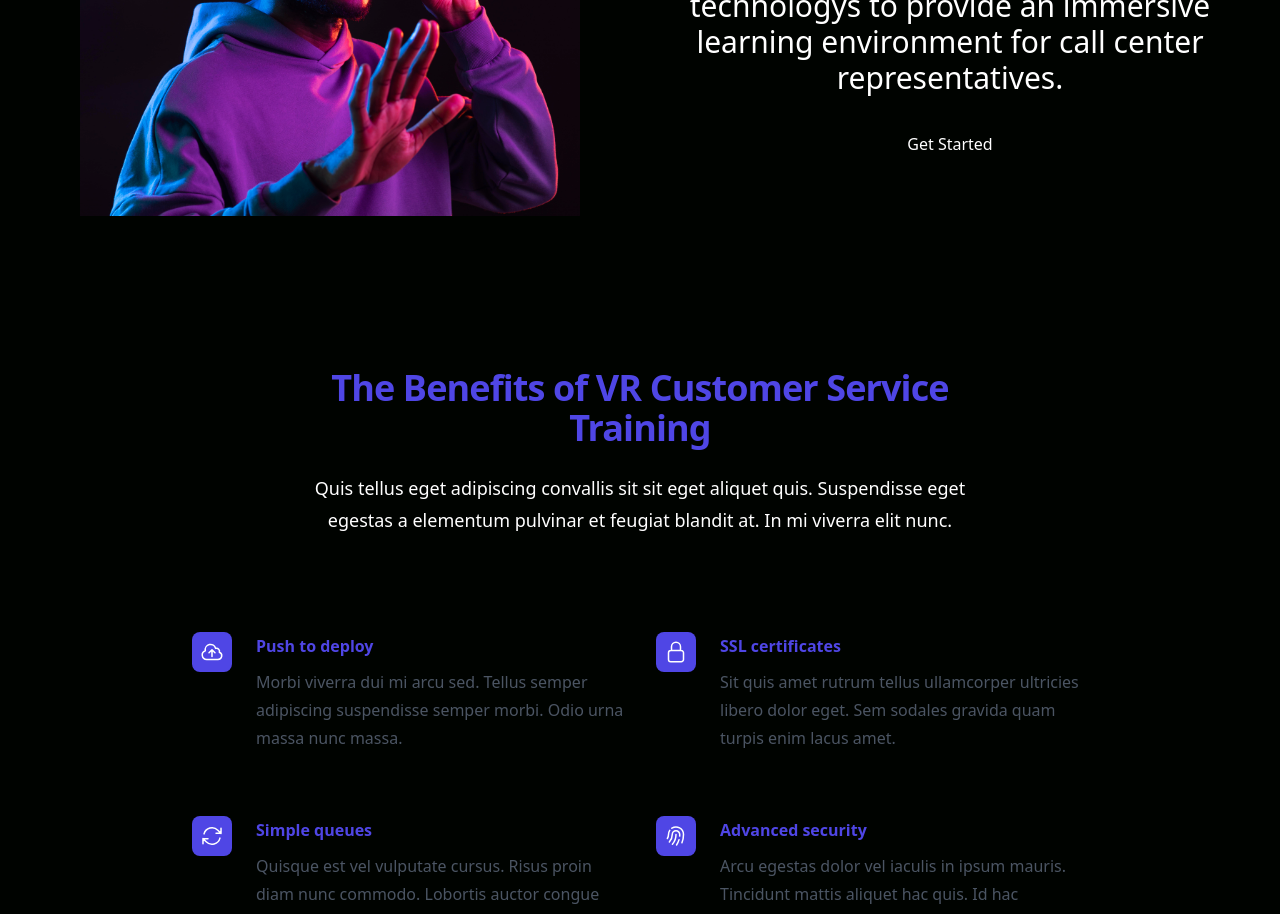
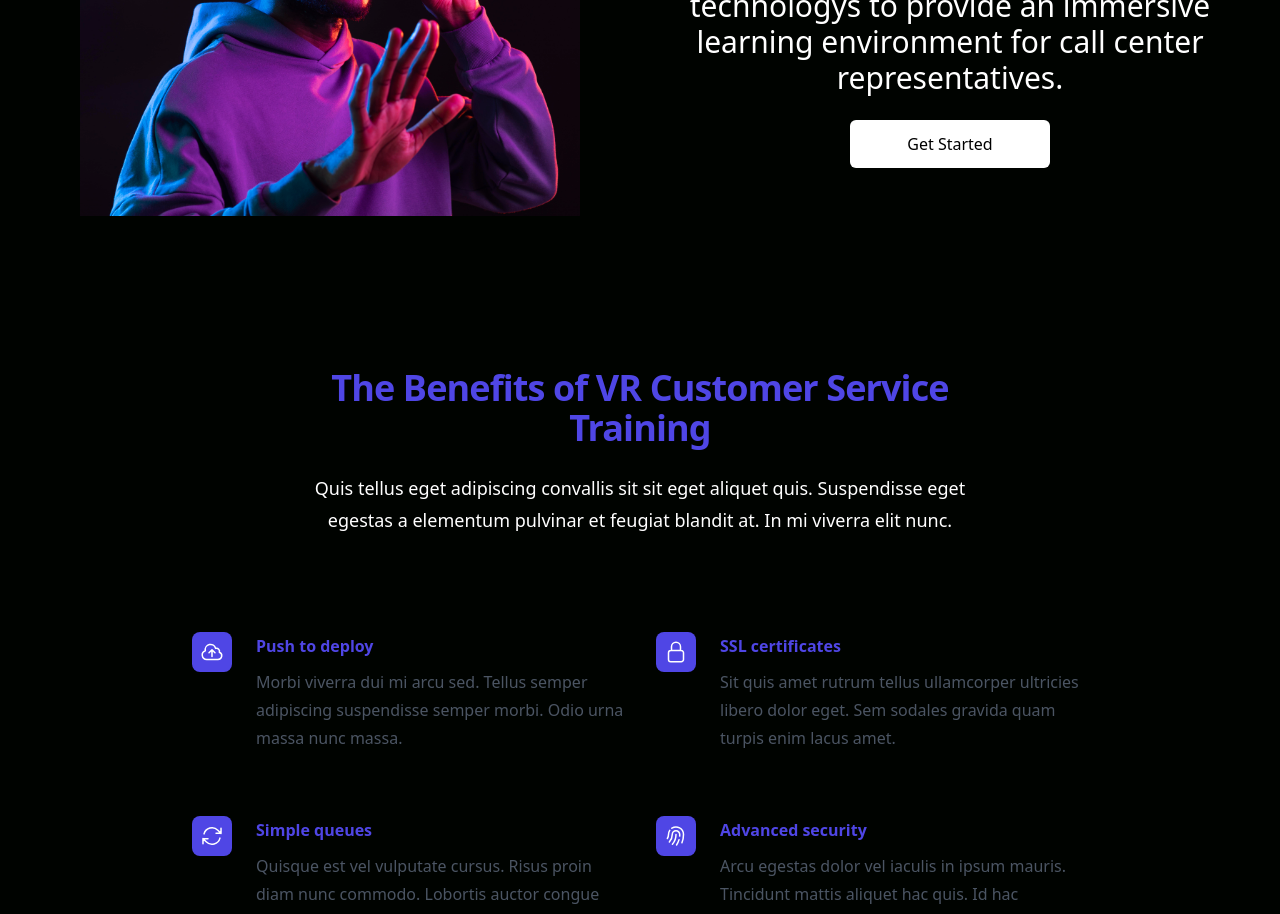
Before and after one commit to GEKKOLAS/Emphaty-App, a React (Create React App) app: page / in a window 1280 px wide. Shown: the part 1000-1914 px from the top of the page. Built offline with nearby package versions, Linux system fonts and the light colour scheme.

Commit message:
[Add] latest version of the website

```diff
--- a/src/Components/Analytics.jsx
+++ b/src/Components/Analytics.jsx
@@ -13,7 +13,7 @@
             An AR training platform designed for call center agents. Empowered by VR/AR technologys to provide an immersive learning environment for call center representatives.
 
           </p>
-          <button className='bg-indigo-600] w-[200px] rounded-md font-medium my-6 mx-auto py-3 text-white'>Get Started</button>
+          <button className='bg-white w-[200px] rounded-md font-medium my-6 mx-auto py-3 text-black'>Get Started</button>
         </div>
       </div>
     </div>
```
